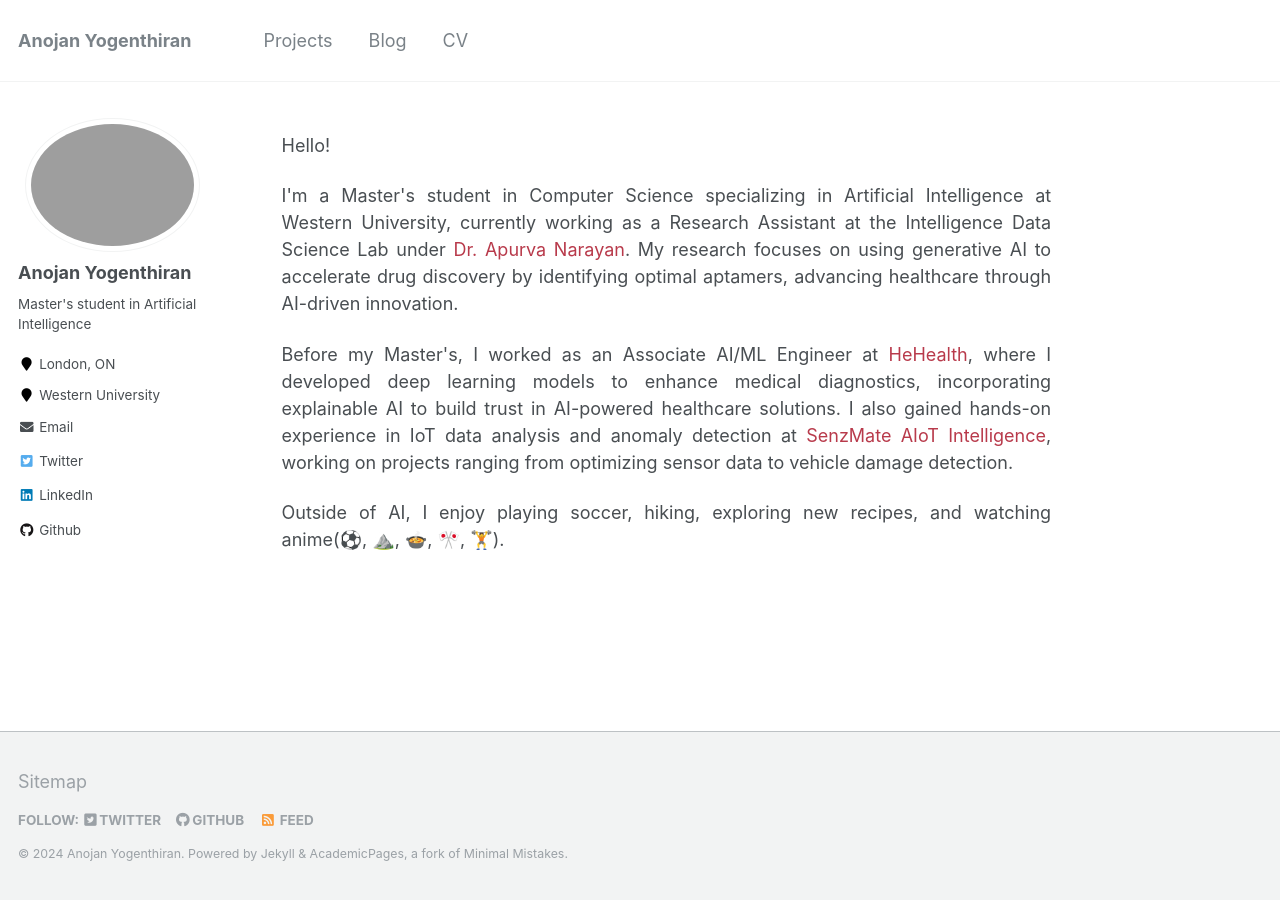
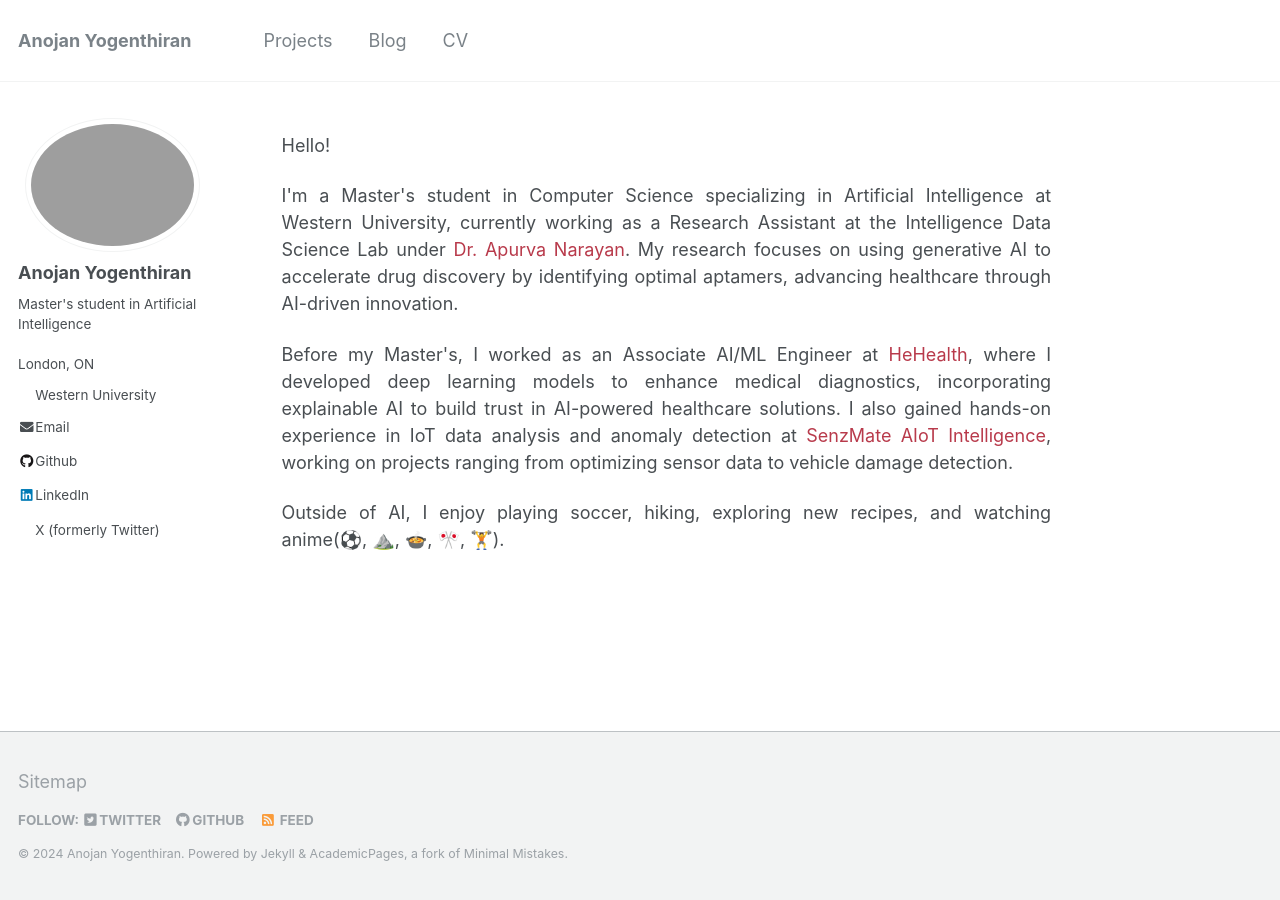
Before and after one commit to ayogenthiran/ayogenthiran.github.io, a Jekyll site: the page built from _pages/about.md, in a window 1280 px wide. Built offline with Jekyll 4.4.1, drawn with Linux system fonts in a browser that asks for light colours.

Commit message:
Update author profile

```diff
--- a/_includes/author-profile.html
+++ b/_includes/author-profile.html
@@ -16,108 +16,146 @@
 
   <div class="author__content">
     <h3 class="author__name">{{ author.name }}</h3>
+    {% if author.pronouns %}<p class="author__pronouns">{{ author.pronouns }}</p>{% endif %}
     {% if author.bio %}<p class="author__bio">{{ author.bio }}</p>{% endif %}
   </div>
 
   <div class="author__urls-wrapper">
     <button class="btn btn--inverse">Follow</button>
     <ul class="author__urls social-icons">
+      <!-- Font Awesome icons / Biographic information  -->
       {% if author.location %}
-        <li><i class="fa fa-fw fa-map-marker" aria-hidden="true"></i> {{ author.location }}</li>
+        <li class="author__desktop"><i class="fa-solid fa-location-dot icon-pad-right" aria-hidden="true"></i>{{ author.location }}</li>
       {% endif %}
       {% if author.employer %}
-        <li><i class="fa fa-fw fa-map-marker" aria-hidden="true"></i> {{ author.employer }}</li>
+        <li class="author__desktop"><i class="fas fa-fw fa-building-columns icon-pad-right" aria-hidden="true"></i>{{ author.employer }}</li>
       {% endif %}
       {% if author.uri %}
-        <li><a href="{{ author.uri }}"><i class="fas fa-fw fa-link" aria-hidden="true"></i> {{ site.data.ui-text[site.locale].website_label | default: "Website" }}</a></li>
+        <li><a href="{{ author.uri }}"><i class="fas fa-fw fa-link icon-pad-right" aria-hidden="true"></i>{{ site.data.ui-text[site.locale].website_label | default: "Website" }}</a></li>
       {% endif %}
       {% if author.email %}
-        <li><a href="mailto:{{ author.email }}"><i class="fas fa-fw fa-envelope" aria-hidden="true"></i> {{ site.data.ui-text[site.locale].email_label | default: "Email" }}</a></li>
+        <li><a href="mailto:{{ author.email }}"><i class="fas fa-fw fa-envelope icon-pad-right" aria-hidden="true"></i>{{ site.data.ui-text[site.locale].email_label | default: "Email" }}</a></li>
+      {% endif %}
+
+      <!-- Font Awesome and Academicons icons / Academic websites -->
+      {% if author.arxiv %}
+        <li><a href="{{ author.arxiv }}"><i class="ai ai-arxiv ai-fw icon-pad-right"></i>arXiv</a></li>
+      {% endif %}
+      {% if author.googlescholar %}
+        <li><a href="{{ author.googlescholar }}"><i class="ai ai-google-scholar icon-pad-right"></i>Google Scholar</a></li>
+      {% endif %}
+      {% if author.semantic %}
+        <li><a href="{{ author.semantic }}"><i class="ai ai-semantic-scholar ai-fw icon-pad-right"></i>Semantic Scholar</a></li>
+      {% endif %}
+      {% if author.impactstory %}
+        <li><a href="{{ author.impactstory }}"><i class="ai ai-impactstory ai-fw icon-pad-right"></i>Impactstory</a></li>
+      {% endif %}
+      {% if author.orcid %}
+        <li><a href="{{ author.orcid }}"><i class="ai ai-orcid ai-fw icon-pad-right"></i>ORCID</a></li>
+      {% endif %}
+      {% if author.pubmed %}
+        <li><a href="{{ author.pubmed }}"><i class="ai ai-pubmed ai-fw icon-pad-right"></i>PubMed</a></li>
+      {% endif %}
+      {% if author.researchgate %}
+        <li><a href="{{ author.researchgate }}"><i class="fab fa-fw fa-researchgate icon-pad-right" aria-hidden="true"></i>ResearchGate</a></li>
+      {% endif %}
+      {% if author.scopus %}
+        <li><a href="{{ author.scopus }}"><i class="ai ai-scopus icon-pad-right"></i>Scopus</a></li>
+      {% endif %}
+
+      <!-- Font Awesome icons / Repositories and software development -->
+      {% if author.bitbucket %}
+        <li><a href="https://bitbucket.org/{{ author.bitbucket }}"><i class="fab fa-fw fa-bitbucket icon-pad-right" aria-hidden="true"></i>Bitbucket</a></li>
+      {% endif %}
+      {% if author.codepen %}
+        <li><a href="https://codepen.io/{{ author.codepen }}"><i class="fab fa-fw fa-codepen icon-pad-right" aria-hidden="true"></i>CodePen</a></li>
+      {% endif %}
+      {% if author.dribbble %}
+        <li><a href="https://dribbble.com/{{ author.dribbble }}"><i class="fab fa-fw fa-dribbble icon-pad-right" aria-hidden="true"></i>Dribbble</a></li>
+      {% endif %}
+      {% if author.github %}
+        <li><a href="https://github.com/{{ author.github }}"><i class="fab fa-fw fa-github icon-pad-right" aria-hidden="true"></i>Github</a></li>
+      {% endif %}
+      {% if author.kaggle %}
+        <li><a href="https://kaggle.com/{{ author.kaggle }}"><i class="fab fa-fw fa-kaggle icon-pad-right" aria-hidden="true"></i>Kaggle</a></li>
+      {% endif %}
+      {% if author.stackoverflow %}
+        <li><a href="https://www.stackoverflow.com/users/{{ author.stackoverflow }}"><i class="fab fa-fw fa-stack-overflow icon-pad-right" aria-hidden="true"></i>Stackoverflow</a></li>
+      {% endif %}
+
+      <!-- Font Awesome icons / Social media -->
+      {% if author.bluesky %}
+        <li><a href="https://bsky.app/profile/{{ author.bluesky }}"><i class="fab fa-fw fa-bluesky icon-pad-right" aria-hidden="true"></i>Bluesky</a></li>
+      {% endif %}
+      {% if author.facebook %}
+        <li><a href="https://www.facebook.com/{{ author.facebook }}"><i class="fab fa-fw fa-facebook-f icon-pad-right" aria-hidden="true"></i>Facebook</a></li>
+      {% endif %}
+      {% if author.flickr %}
+        <li><a href="https://www.flickr.com/{{ author.flickr }}"><i class="fab fa-fw fa-flickr icon-pad-right" aria-hidden="true"></i>Flickr</a></li>
+      {% endif %}
+      {% if author.foursquare %}
+        <li><a href="https://foursquare.com/{{ author.foursquare }}"><i class="fab fa-fw fa-foursquare icon-pad-right" aria-hidden="true"></i>Foursquare</a></li>
+      {% endif %}
+      {% if author.goodreads %}
+        <li><a href="https://www.goodreads.com/{{ author.goodreads }}"><i class="fab fa-fw fa-goodreads icon-pad-right" aria-hidden="true"></i>Goodreads</a></li>
+      {% endif %}
+      {% if author.google_plus %}
+        <li><a href="https://plus.google.com/+{{ author.google_plus }}"><i class="fab fa-fw fa-google-plus-g icon-pad-right" aria-hidden="true"></i>Google+</a></li>
       {% endif %}
       {% if author.keybase %}
-        <li><a href="https://keybase.io/{{ author.keybase }}"><i class="fas fa-fw fa-key" aria-hidden="true"></i> Keybase</a></li>
+        <li><a href="https://keybase.io/{{ author.keybase }}"><i class="fas fa-fw fa-key icon-pad-right" aria-hidden="true"></i>Keybase</a></li>
       {% endif %}
-       {% if author.researchgate %}
-        <li><a href="{{ author.researchgate }}"><i class="fab fa-fw fa-researchgate" aria-hidden="true"></i> ResearchGate</a></li>
+      {% if author.instagram %}
+        <li><a href="https://instagram.com/{{ author.instagram }}"><i class="fab fa-fw fa-instagram icon-pad-right" aria-hidden="true"></i>Instagram</a></li>
+      {% endif %}
+      {% if author.lastfm %}
+        <li><a href="https://last.fm/user/{{ author.lastfm }}"><i class="fab fa-fw fa-lastfm icon-pad-right" aria-hidden="true"></i>Last.fm</a></li>
+      {% endif %}
+      {% if author.linkedin %}
+        <li><a href="https://www.linkedin.com/in/{{ author.linkedin }}"><i class="fab fa-fw fa-linkedin icon-pad-right" aria-hidden="true"></i>LinkedIn</a></li>
+      {% endif %}
+      {% if author.mastodon %}
+        <li><a href="{{ author.mastodon }}"><i class="fab fa-fw fa-mastodon icon-pad-right" aria-hidden="true"></i>Mastodon</a></li>
+      {% endif %}
+      {% if author.medium %}
+        <li><a href="{{ author.medium }}"><i class="fab fa-fw fa-medium icon-pad-right" aria-hidden="true"></i>Medium</a></li>
+      {% endif %}
+      {% if author.pinterest %}
+        <li><a href="https://www.pinterest.com/{{ author.pinterest }}"><i class="fab fa-fw fa-pinterest icon-pad-right" aria-hidden="true"></i>Pinterest</a></li>
+      {% endif %}
+      {% if author.soundcloud %}
+        <li><a href="https://soundcloud.com/{{ author.soundcloud }}"><i class="fab fa-fw fa-soundcloud icon-pad-right" aria-hidden="true"></i>Soundcloud</a></li>
+      {% endif %}
+      {% if author.steam %}
+        <li><a href="https://steamcommunity.com/id/{{ author.steam }}"><i class="fab fa-fw fa-steam icon-pad-right" aria-hidden="true"></i>Steam</a></li>
+      {% endif %}
+      {% if author.telegram %}
+        <li><a href="{{ author.telegram }}"><i class="fab fa-fw fa-telegram icon-pad-right" aria-hidden="true"></i>Telegram</a></li>
+      {% endif %}
+      {% if author.tumblr %}
+        <li><a href="https://{{ author.tumblr }}.tumblr.com"><i class="fab fa-fw fa-tumblr icon-pad-right" aria-hidden="true"></i>Tumblr</a></li>
       {% endif %}
       {% if author.twitter %}
-        <li><a href="https://twitter.com/{{ author.twitter }}"><i class="fab fa-fw fa-twitter-square" aria-hidden="true"></i> Twitter</a></li>
+        <li><a href="https://twitter.com/{{ author.twitter }}"><i class="fab fa-fw fa-x-twitter icon-pad-right" aria-hidden="true"></i>X (formerly Twitter)</a></li>
       {% endif %}
-      {% if author.facebook %}
-        <li><a href="https://www.facebook.com/{{ author.facebook }}"><i class="fab fa-fw fa-facebook-square" aria-hidden="true"></i> Facebook</a></li>
+      {% if author.vine %}
+        <li><a href="https://vine.co/u/{{ author.vine }}"><i class="fab fa-fw fa-vine icon-pad-right" aria-hidden="true"></i>Vine</a></li>
       {% endif %}
-      {% if author.google_plus %}
-        <li><a href="https://plus.google.com/+{{ author.google_plus }}"><i class="fab fa-fw fa-google-plus" aria-hidden="true"></i> Google+</a></li>
+      {% if author.weibo %}
+        <li><a href="https://www.weibo.com/{{ author.weibo }}"><i class="fab fa-fw fa-weibo icon-pad-right" aria-hidden="true"></i>Weibo</a></li>
       {% endif %}
-      {% if author.linkedin %}
-        <li><a href="https://www.linkedin.com/in/{{ author.linkedin }}"><i class="fab fa-fw fa-linkedin" aria-hidden="true"></i> LinkedIn</a></li>
+      {% if author.wikipedia %}
+        <li><a href="https://en.wikipedia.org/wiki/User:{{ author.wikipedia }}"><i class="fab fa-fw fa-wikipedia-w icon-pad-right" aria-hidden="true"></i>Wikipedia</a></li>
       {% endif %}
       {% if author.xing %}
-        <li><a href="https://www.xing.com/profile/{{ author.xing }}"><i class="fab fa-fw fa-xing-square" aria-hidden="true"></i> XING</a></li>
-      {% endif %}
-      {% if author.instagram %}
-        <li><a href="https://instagram.com/{{ author.instagram }}"><i class="fab fa-fw fa-instagram" aria-hidden="true"></i> Instagram</a></li>
-      {% endif %}
-      {% if author.tumblr %}
-        <li><a href="https://{{ author.tumblr }}.tumblr.com"><i class="fab fa-fw fa-tumblr-square" aria-hidden="true"></i> Tumblr</a></li>
-      {% endif %}
-      {% if author.bitbucket %}
-        <li><a href="https://bitbucket.org/{{ author.bitbucket }}"><i class="fab fa-fw fa-bitbucket" aria-hidden="true"></i> Bitbucket</a></li>
-      {% endif %}
-      {% if author.github %}
-        <li><a href="https://github.com/{{ author.github }}"><i class="fab fa-fw fa-github" aria-hidden="true"></i> Github</a></li>
-      {% endif %}
-      {% if author.stackoverflow %}
-        <li><a href="https://www.stackoverflow.com/users/{{ author.stackoverflow }}"><i class="fab fa-fw fa-stack-overflow" aria-hidden="true"></i> Stackoverflow</a></li>
-      {% endif %}
-      {% if author.lastfm %}
-        <li><a href="https://lastfm.com/user/{{ author.lastfm }}"><i class="fab fa-fw fa-lastfm-square" aria-hidden="true"></i> Last.fm</a></li>
-      {% endif %}
-      {% if author.dribbble %}
-        <li><a href="https://dribbble.com/{{ author.dribbble }}"><i class="fab fa-fw fa-dribbble-square" aria-hidden="true"></i> Dribbble</a></li>
-      {% endif %}
-      {% if author.pinterest %}
-        <li><a href="https://www.pinterest.com/{{ author.pinterest }}"><i class="fab fa-fw fa-pinterest" aria-hidden="true"></i> Pinterest</a></li>
-      {% endif %}
-      {% if author.foursquare %}
-        <li><a href="https://foursquare.com/{{ author.foursquare }}"><i class="fab fa-fw fa-foursquare" aria-hidden="true"></i> Foursquare</a></li>
-      {% endif %}
-      {% if author.steam %}
-        <li><a href="https://steamcommunity.com/id/{{ author.steam }}"><i class="fab fa-fw fa-steam-square" aria-hidden="true"></i> Steam</a></li>
+        <li><a href="https://www.xing.com/profile/{{ author.xing }}"><i class="fab fa-fw fa-xing icon-pad-right" aria-hidden="true"></i>XING</a></li>
       {% endif %}
       {% if author.youtube %}
-        <li><a href="https://www.youtube.com/user/{{ author.youtube }}"><i class="fab fa-fw fa-youtube" aria-hidden="true"></i> YouTube</a></li>
+        <li><a href="https://www.youtube.com/@{{ author.youtube }}"><i class="fab fa-fw fa-youtube icon-pad-right" aria-hidden="true"></i>YouTube</a></li>
       {% endif %}
-      {% if author.soundcloud %}
-        <li><a href="https://soundcloud.com/{{ author.soundcloud }}"><i class="fab fa-fw fa-soundcloud" aria-hidden="true"></i> Soundcloud</a></li>
+      {% if author.zhihu %}
+      <li><a href="htps://www.zhihu.com/people/{{ author.zhihu }}"><i class="fab fa-fw fa-zhihu icon-pad-right" aria-hidden="true"></i>Zhihu</a></li>
       {% endif %}
-      {% if author.weibo %}
-        <li><a href="https://www.weibo.com/{{ author.weibo }}"><i class="fab fa-fw fa-weibo" aria-hidden="true"></i> Weibo</a></li>
-      {% endif %}
-      {% if author.flickr %}
-        <li><a href="https://www.flickr.com/{{ author.flickr }}"><i class="fab fa-fw fa-flickr" aria-hidden="true"></i> Flickr</a></li>
-      {% endif %}
-      {% if author.codepen %}
-        <li><a href="https://codepen.io/{{ author.codepen }}"><i class="fab fa-fw fa-codepen" aria-hidden="true"></i> CodePen</a></li>
-      {% endif %}
-      {% if author.vine %}
-        <li><a href="https://vine.co/u/{{ author.vine }}"><i class="fab fa-fw fa-vine" aria-hidden="true"></i> Vine</a></li>
-      {% endif %}
-      {% if author.googlescholar %}
-        <li><a href="{{ author.googlescholar }}"><i class="fas fa-fw fa-graduation-cap"></i> Google Scholar</a></li>
-      {% endif %}
-      {% if author.pubmed %}
-        <li><a href="{{ author.pubmed }}"><i class="ai ai-pubmed-square ai-fw"></i> PubMed</a></li>
-      {% endif %}
-      {% if author.orcid %}
-        <li><a href="{{ author.orcid }}"><i class="ai ai-orcid-square ai-fw"></i> ORCID</a></li>
-      {% endif %}
-      {% if author.impactstory %}
-        <li><a href="{{ author.impactstory }}"><i class="ai ai-impactstory ai-fw"></i> Impactstory</a></li>
-      {% endif %}
-      {% if author.wikipedia %}
-        <li><a href="https://en.wikipedia.org/wiki/User:{{ author.wikipedia }}"><i class="fab fa-fw fa-wikipedia-w" aria-hidden="true"></i> Wikipedia</a></li>
-{% endif %}
     </ul>
   </div>
 </div>
```
